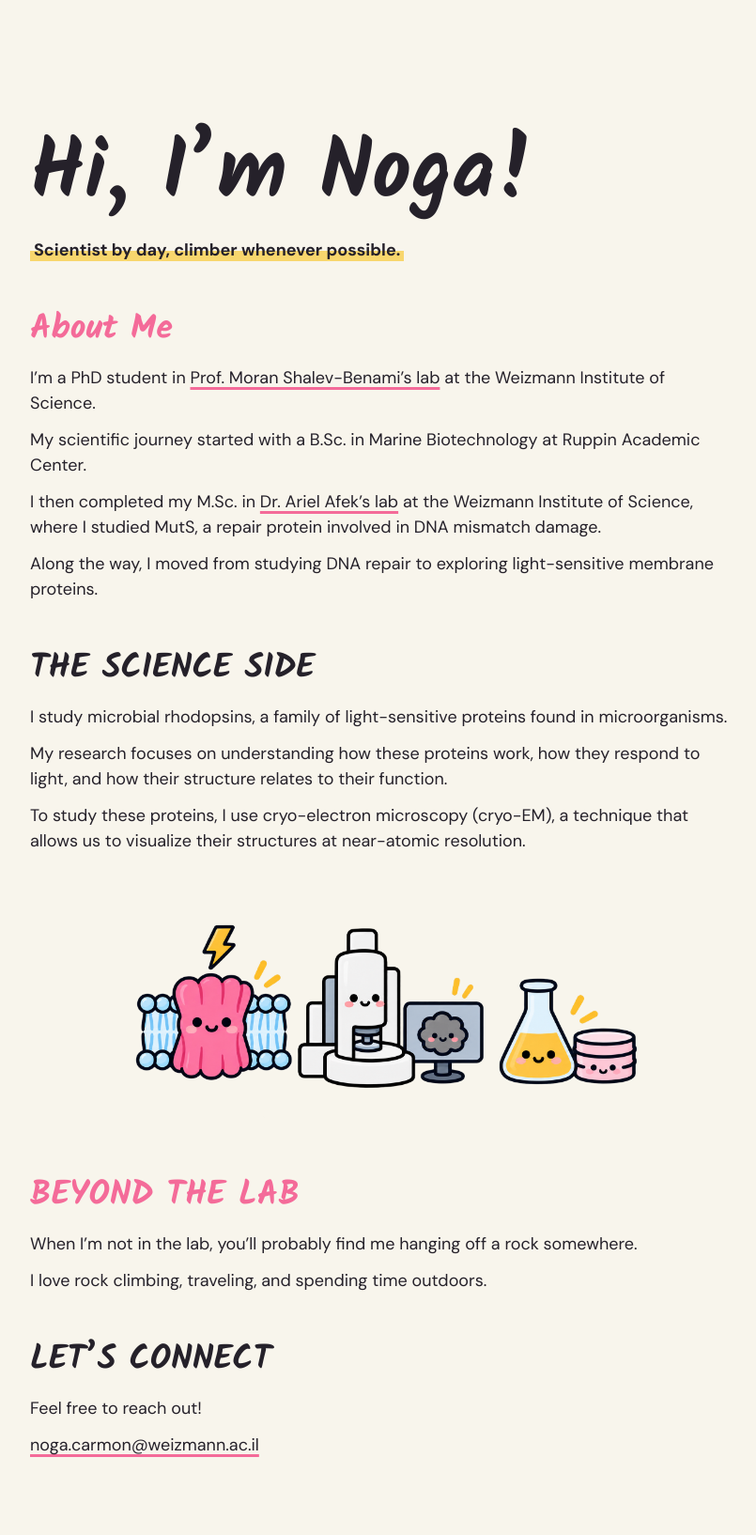
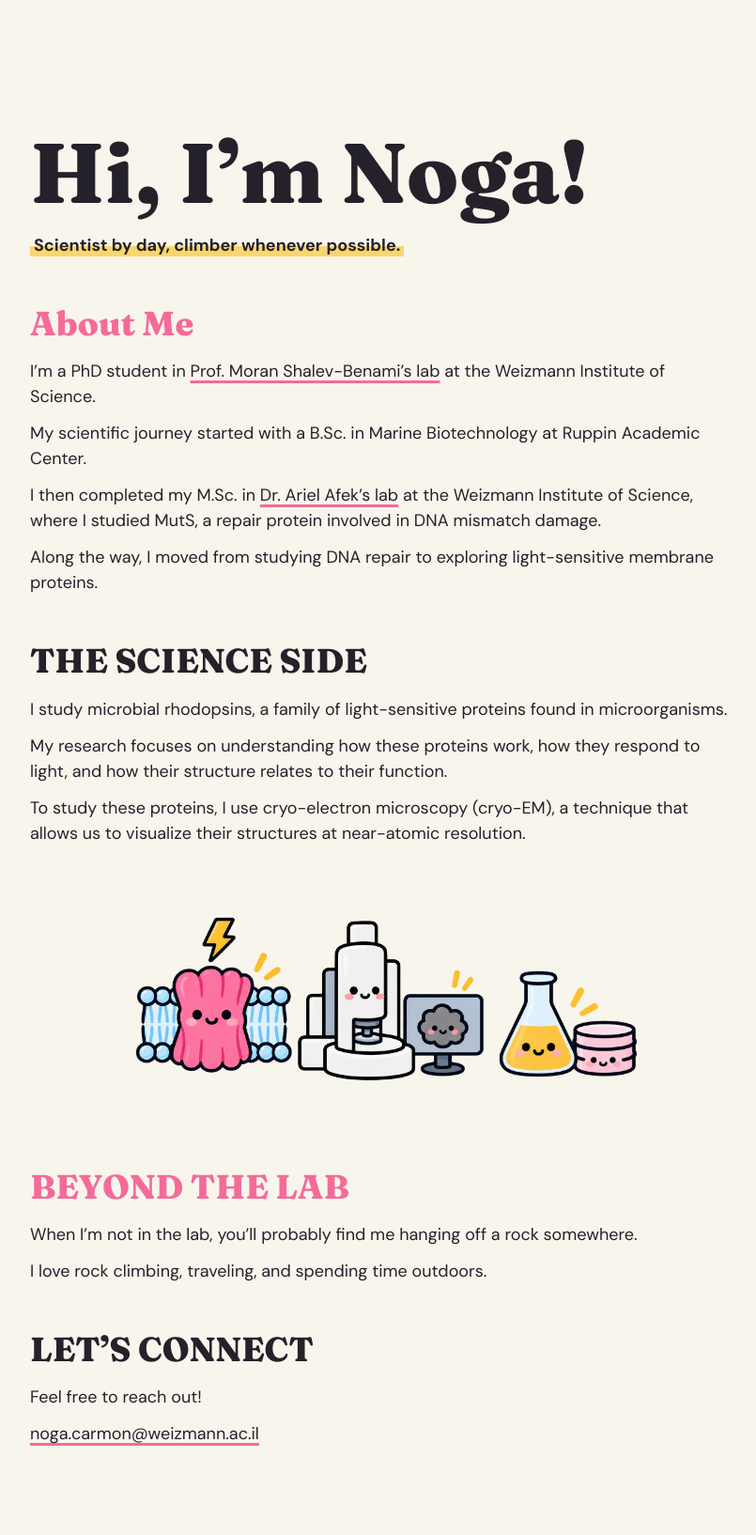
Before and after one commit to nogaca/nogaca.github.io, a Jekyll site: the page built from index.md, in a window 1280 px wide. Shown: the whole page at 94% size, without its empty margins (163-968 px from the left). Built offline with Jekyll 4.4.1, drawn with Linux system fonts in a browser that asks for light colours.

Commit message:
Changing font headers

```diff
--- a/assets/css/style.css
+++ b/assets/css/style.css
@@ -1,4 +1,4 @@
-@import url('https://fonts.googleapis.com/css2?family=DM+Sans:wght@400;500;600;700&family=Kalam:wght@400;700&display=swap');
+@import url('https://fonts.googleapis.com/css2?family=DM+Sans:wght@400;500;600;700&family=Fraunces:opsz,wght@9..144,400;9..144,700;9..144,800&display=swap');
 :root {
   --cream: #F8F5EC;
   --pink: #F46B99;
@@ -26,9 +26,9 @@ main {
 }
 
 h1, h2 {
-  font-family: 'Kalam', cursive;
-  font-weight: 700;
-  line-height: 1.25;
+  font-family: 'Fraunces', serif;
+  font-weight: 800;
+  line-height: 1.2;
 }
 
 h1 {
```
